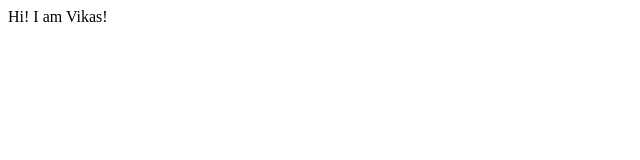
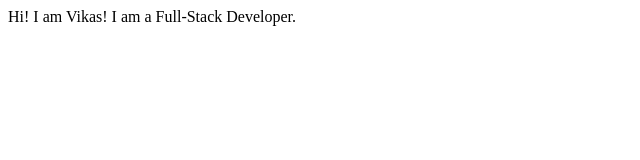
Before and after one commit to vikasganiga/students-portfolio, a plain HTML site: page index.html in a window 1280 px wide. Shown: the whole page, without its empty margins (0-640 px from the left). Drawn offline with Linux system fonts and the light colour scheme.

Commit message:
Updated index.html

```diff
--- a/index.html
+++ b/index.html
@@ -8,5 +8,6 @@
 </head>
 <body>
 	Hi! I am Vikas!
+		I am a Full-Stack Developer.
 </body>
 </html>
```
